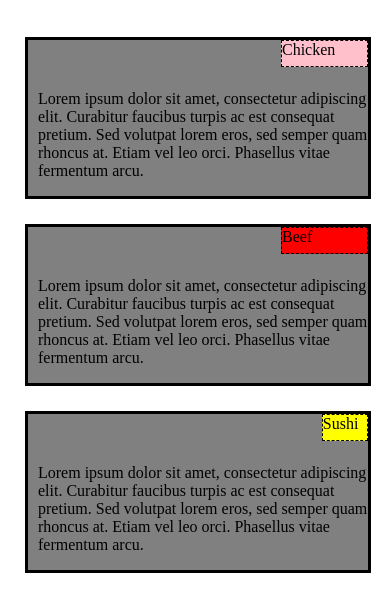
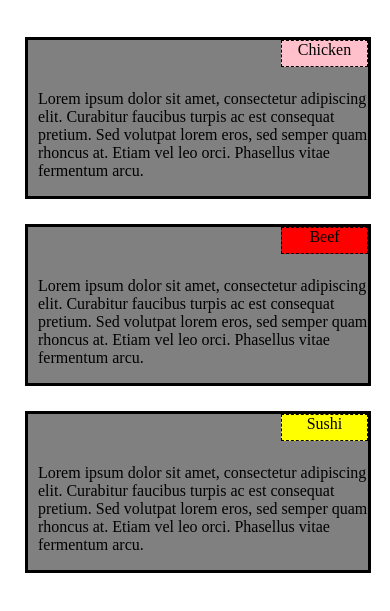
Before and after one commit to allforthe64/bossRepo4.github.io, a plain HTML site: page week_2_project/index.html in a window 390 px wide. Shown: the part 61-672 px from the top of the page. Drawn offline with Linux system fonts and the light colour scheme.

Commit message:
project complete

```diff
--- a/week_2_project/styles.css
+++ b/week_2_project/styles.css
@@ -1,7 +1,10 @@
 h1 {
     text-align: center;
 }
-
+.title-text {
+    display: flex;
+    justify-content: center;
+}
 
 
 @media only screen and (min-width: 992px) {
@@ -159,7 +162,7 @@ h1 {
 
     #menu-title-3 {
         background-color: yellow;
-        width: 13%;
+        width: 25%;
         height: 25px;
         float: right;
         border: 1px dashed black;
```
